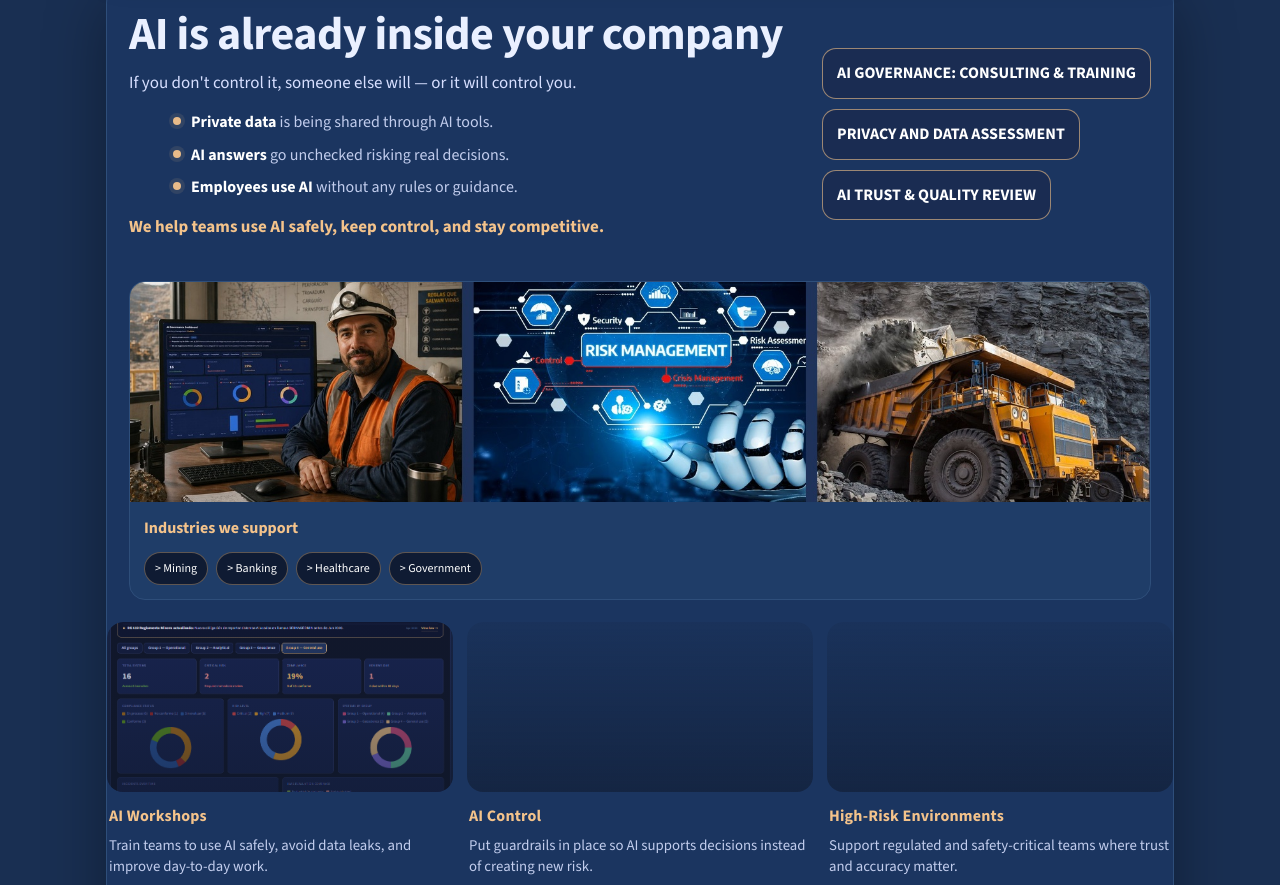
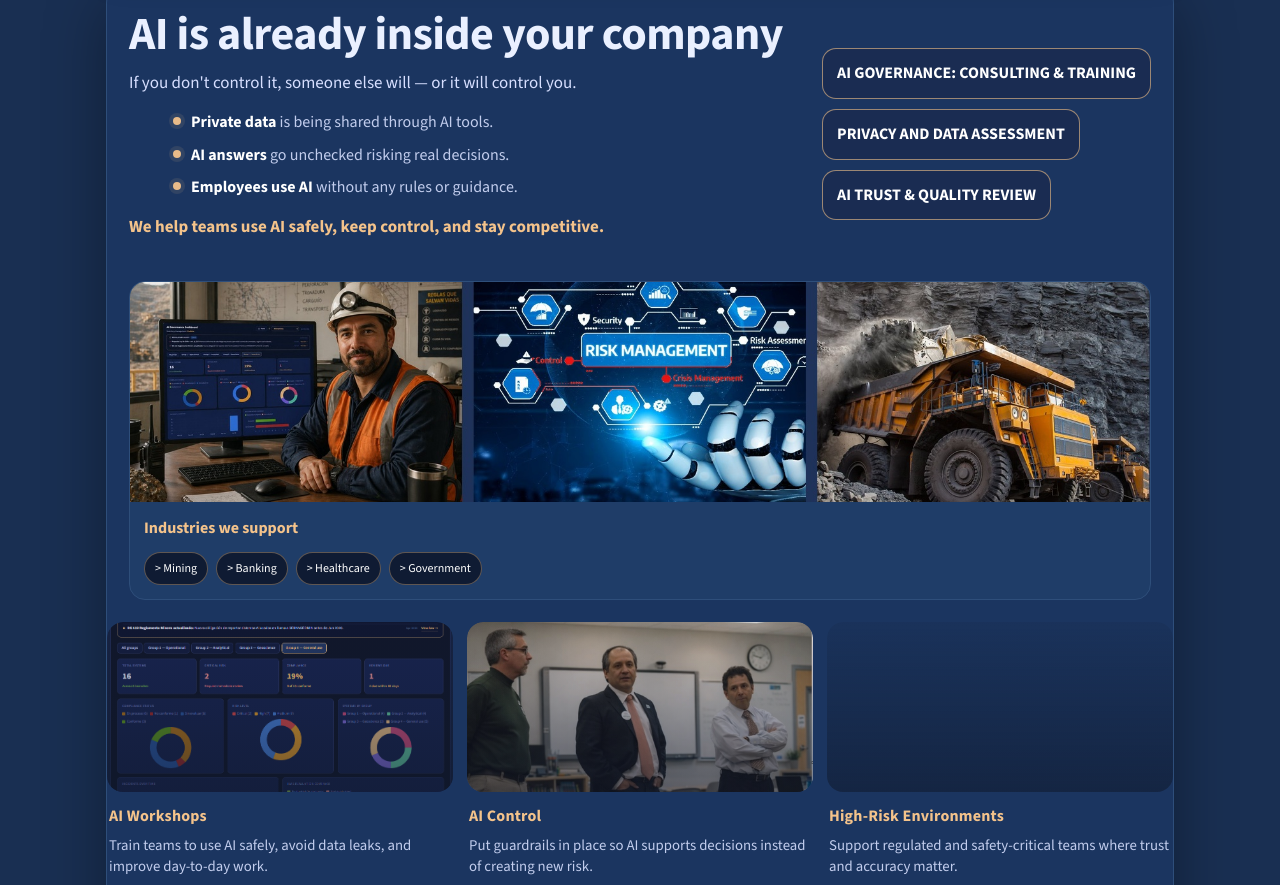
Before and after one commit to oxford13zero/BIONTech, a plain HTML site: page index.html in a window 1280 px wide. Shown: the part 193-1078 px from the top of the page. Drawn offline with nearby package versions, Linux system fonts and the light colour scheme.

```diff
--- a/index.html
+++ b/index.html
@@ -1008,7 +1008,7 @@
         </article>
 
         <article class="home-card">
-          <div class="photo" style="background-image:url('teaminaction.jpg');"></div>
+          <div class="photo" style="background-image:url('teaminaction.png');"></div>
           <div class="body">
             <h3 class="title" data-i18n="card2_title">AI Control</h3>
             <div class="desc" data-i18n="card2_desc">Put guardrails in place so AI supports decisions instead of creating new risk.</div>
```
